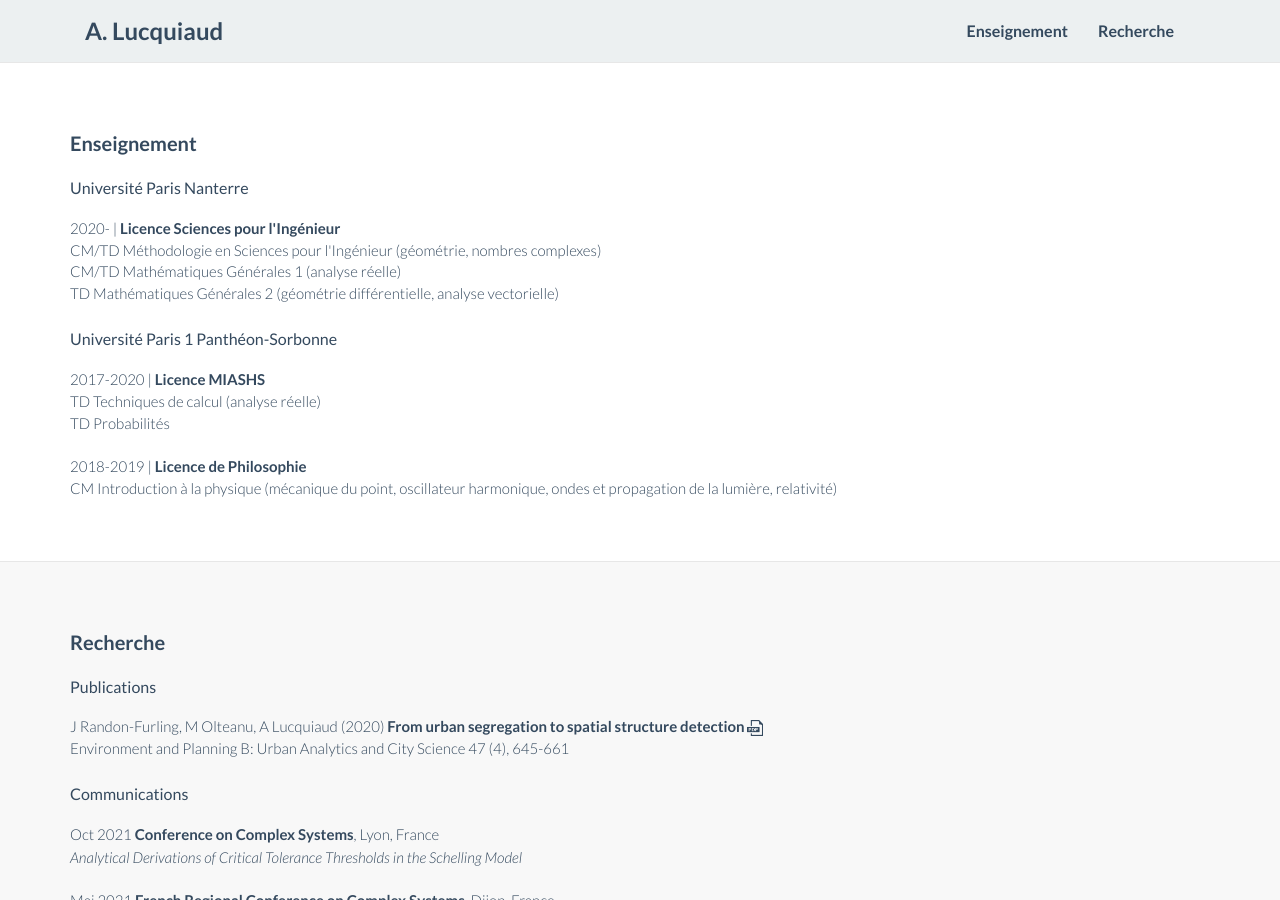
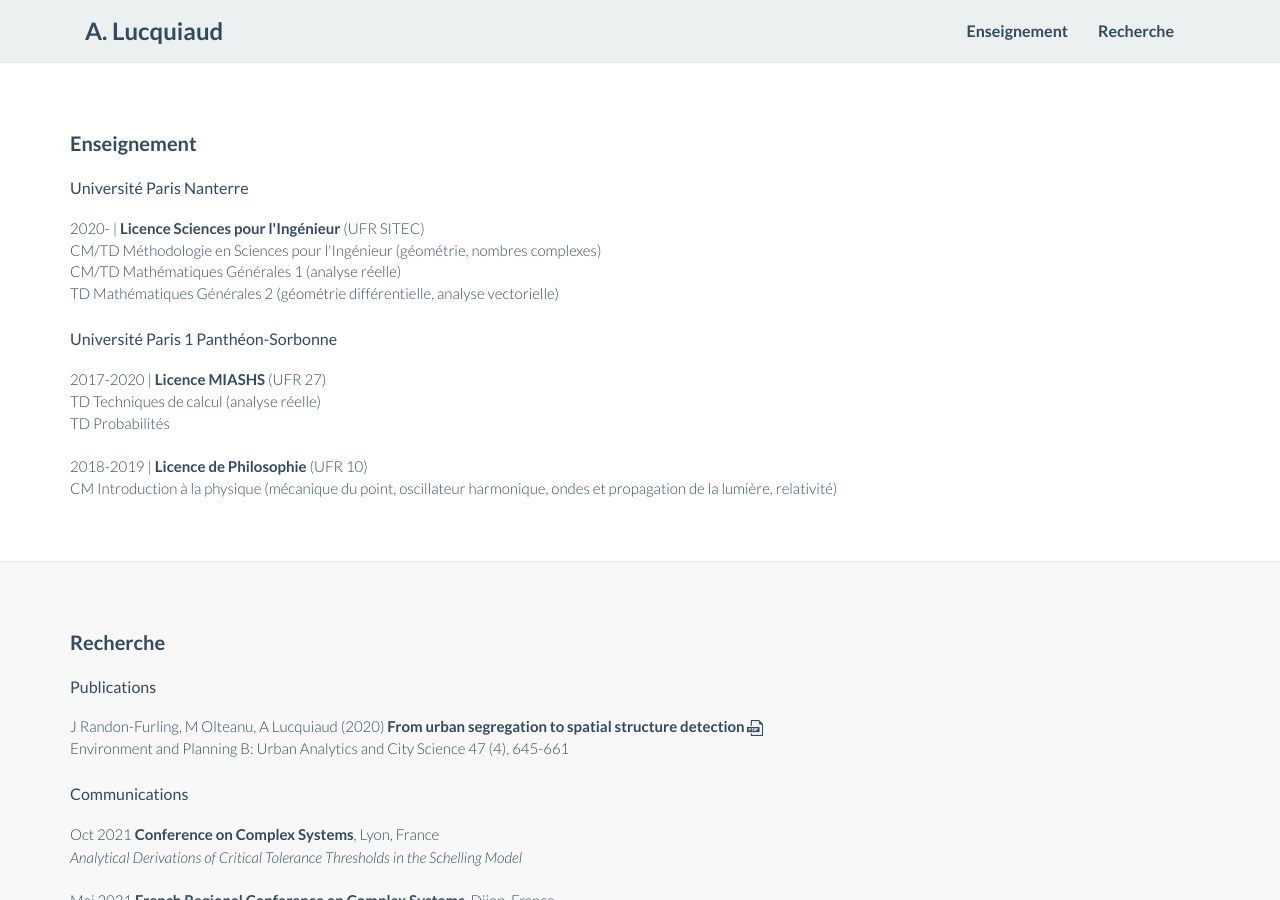
Before and after one commit to alucquiaud/alucquiaud.github.io, a Jekyll site: the page index.html, which Jekyll copies as it is, in a window 1280 px wide and 900 px high. Built offline with Jekyll 4.4.1, drawn with Linux system fonts in a browser that asks for light colours; nearby versions of some CDN libraries.

Commit message:
Update index.html

```diff
--- a/index.html
+++ b/index.html
@@ -102,7 +102,7 @@
 
 Université Paris Nanterre
 
-			<p class="lead"> 2020- | <b>Licence Sciences pour l'Ingénieur</b><br>
+			<p class="lead"> 2020- | <b>Licence Sciences pour l'Ingénieur</b> (UFR SITEC)<br>
 
 				CM/TD Méthodologie en Sciences pour l'Ingénieur (géométrie, nombres complexes) <br>
 
@@ -112,14 +112,14 @@
 
  Université Paris 1 Panthéon-Sorbonne
 
-			<p class="lead">  2017-2020 | <b>Licence MIASHS</b><br>
+			<p class="lead">  2017-2020 | <b>Licence MIASHS</b> (UFR 27)<br>
 
 				TD Techniques de calcul (analyse réelle) <br>
 
 				TD Probabilités </p>
 
 
-			<p class="lead"> 2018-2019 | <b>Licence de Philosophie</b><br>
+			<p class="lead"> 2018-2019 | <b>Licence de Philosophie</b> (UFR 10)<br>
 				CM Introduction à la physique (mécanique du point, oscillateur harmonique, ondes et propagation de la lumière, relativité)</p>
 
 		</div>
```
